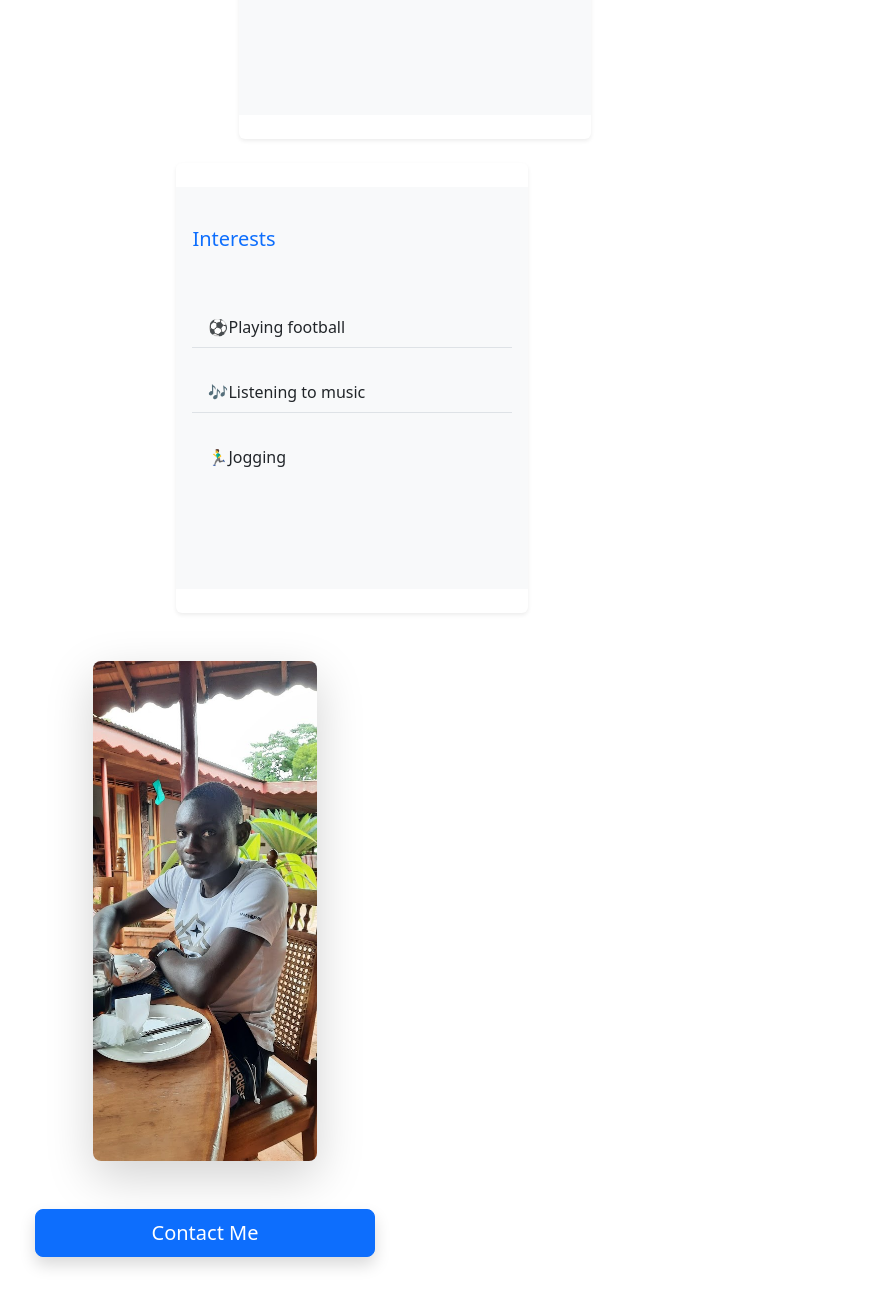
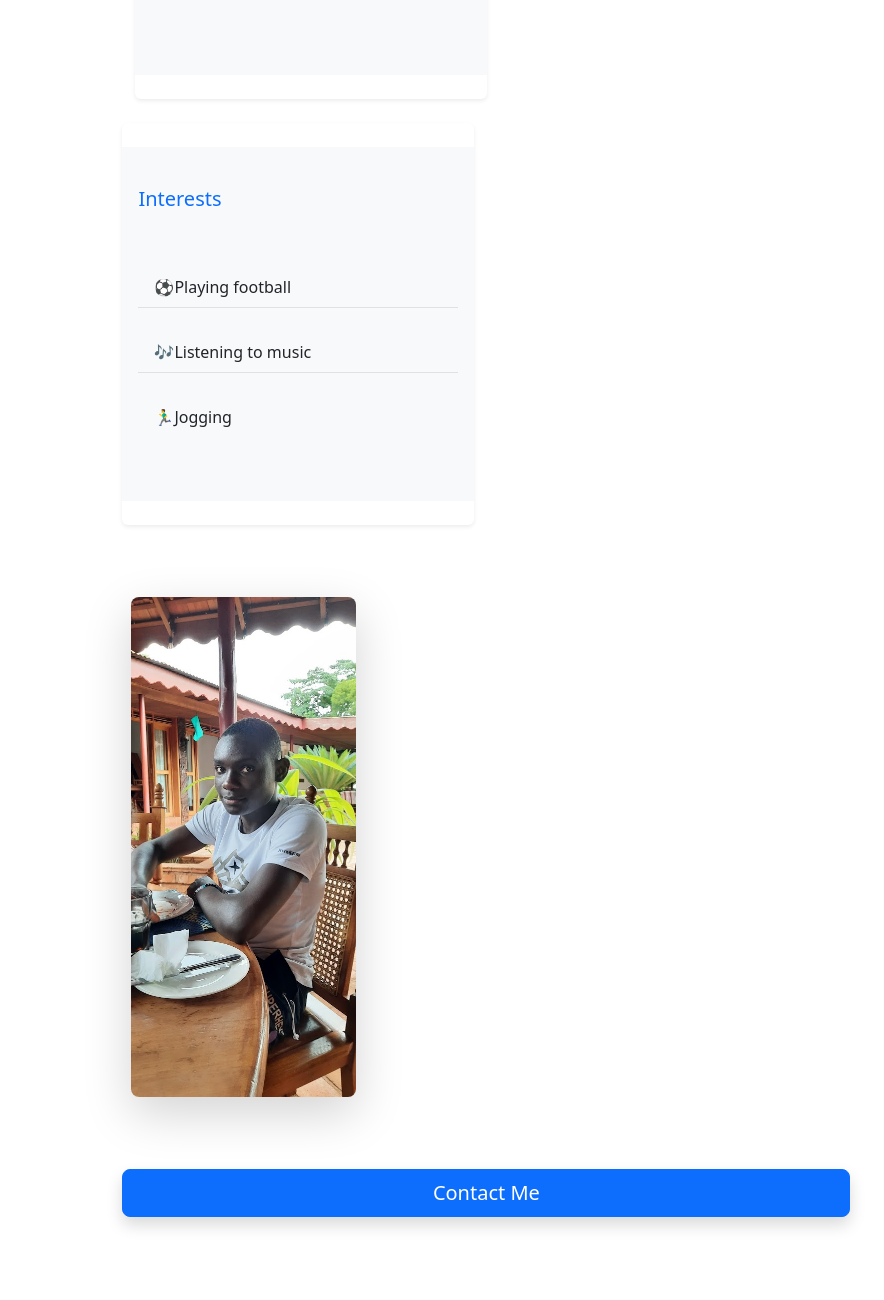
Before and after one commit to Samuel-ahumuza/portfolio---web, a website: page about.html in a window 1280 px wide. Shown: the part 1140-2440 px from the top of the page, without its empty margins (47-931 px from the left). Drawn offline with nearby package versions, Linux system fonts and the light colour scheme.

Commit message:
Refactor about.html structure and content

```diff
--- a/about.html
+++ b/about.html
@@ -38,11 +38,10 @@
             </div>
         </nav>
 </header>
+
     <main class="container py-5">
         <h1 class="text-center mb-5 display-4 pt-5 mt-5">A Little Bit About Me</h1>
-
         <div class="row g-5">
-
             <div class="col-lg-8">
 
                 <p>My journey into coding began with a curiosity for how websites work,
@@ -60,8 +59,7 @@
                 <span class="badge bg-primary me-2 mb-2">React</span>
                 <span class="badge bg-primary me-2 mb-2">Python</span>
                 <span class="badge bg-secondary me-2 mb-2">Git & GitHub</span>
-
-                        <div class="row g-4 mt-3">
+ <div class="row g-4">
     <div class="col-md-6">
                         <div class="card h-100 shadow-sm border-0">
                     <div class="card-body bg-light">
@@ -75,7 +73,7 @@
                 </div>
     </div>
     <div class="col-md-6">
-                    <div class="card shadow-sm border-0 h-100">
+                <div class="card shadow-sm border-0">
                     <div class="card-body bg-light">
                         <h5 class="card-title text-primary">Interests</h5>
                         <ul class="list-group list-group-flush text-start">
@@ -87,11 +85,21 @@
                 </div>
             </div>
  </div>
-                    </div>
+
             <div class="col-lg-4 text-center">
-            <img src="I.jpg" alt="my picture" class="img-fluid rounded-3 shadow-lg mb-4" style="max-height: 500px;">
 
-            <a href="contact.html" class="btn btn-primary btn-lg mt-4 shadow w-100">Contact Me</a>
-        </div>
+<img src="I.jpg" alt="my picture" class="img-fluid rounded-3 shadow-lg mb-4" style="max-height: 500px;"> </div>
+
+
+               <div> <a href="contact.html" class="btn btn-primary btn-lg mt-4 shadow w-100">Contact Me</a>
+
+
         </div>
     </main>
+
+    <script src="https://cdn.jsdelivr.net/npm/bootstrap@5.3.8/dist/js/bootstrap.bundle.min.js"
+    integrity="sha384-FKyoEForCGlyvwx9Hj09JcYn3nv7wiPVlz7YYwJrWVcXK/BmnVDxM+D2scQbITxI"
+    crossorigin="anonymous"></script>
+    <script src="script.js"></script>
+</body>
+</html>
```
Lines whose indentation alone changed are shown as unchanged.
